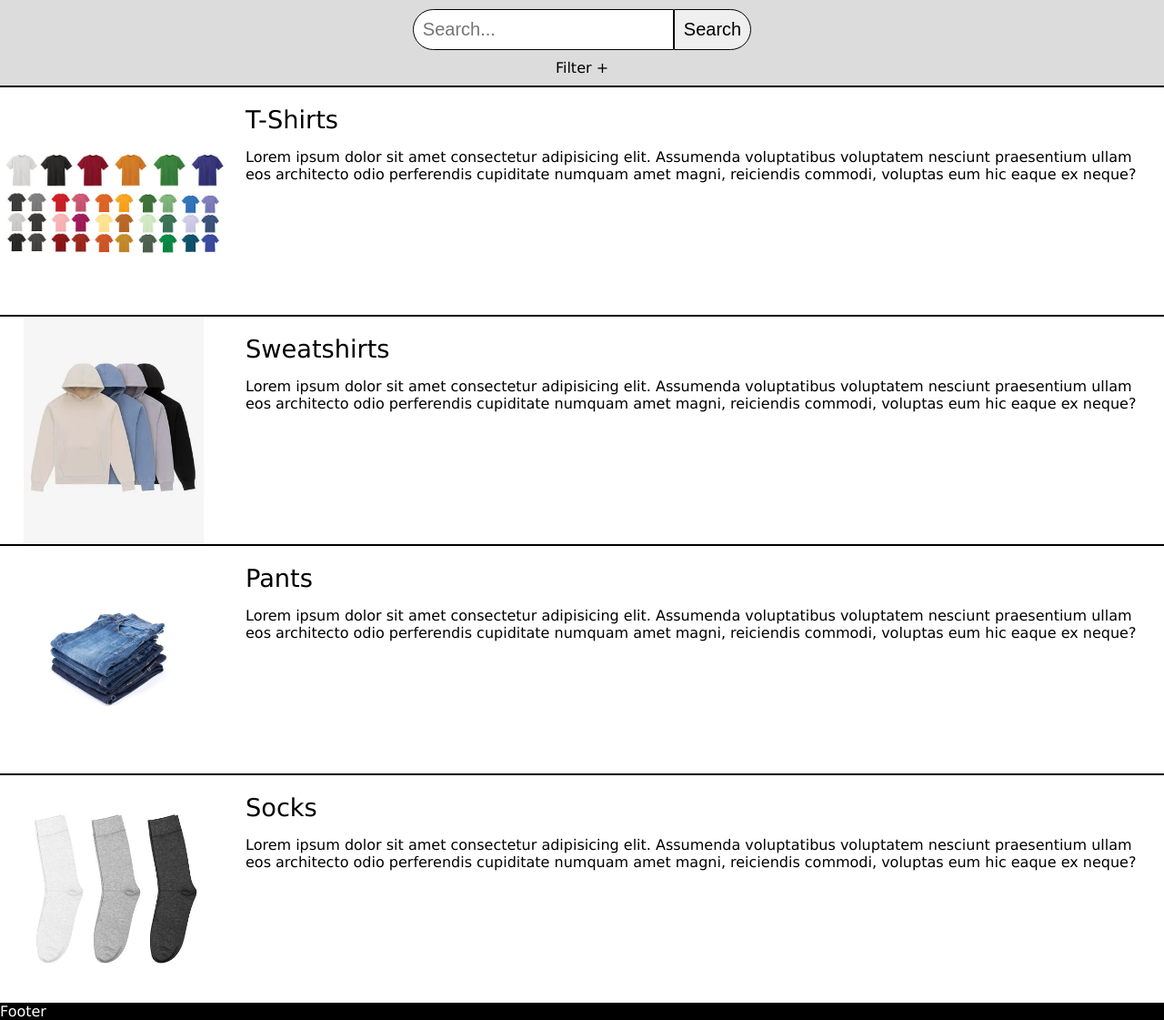
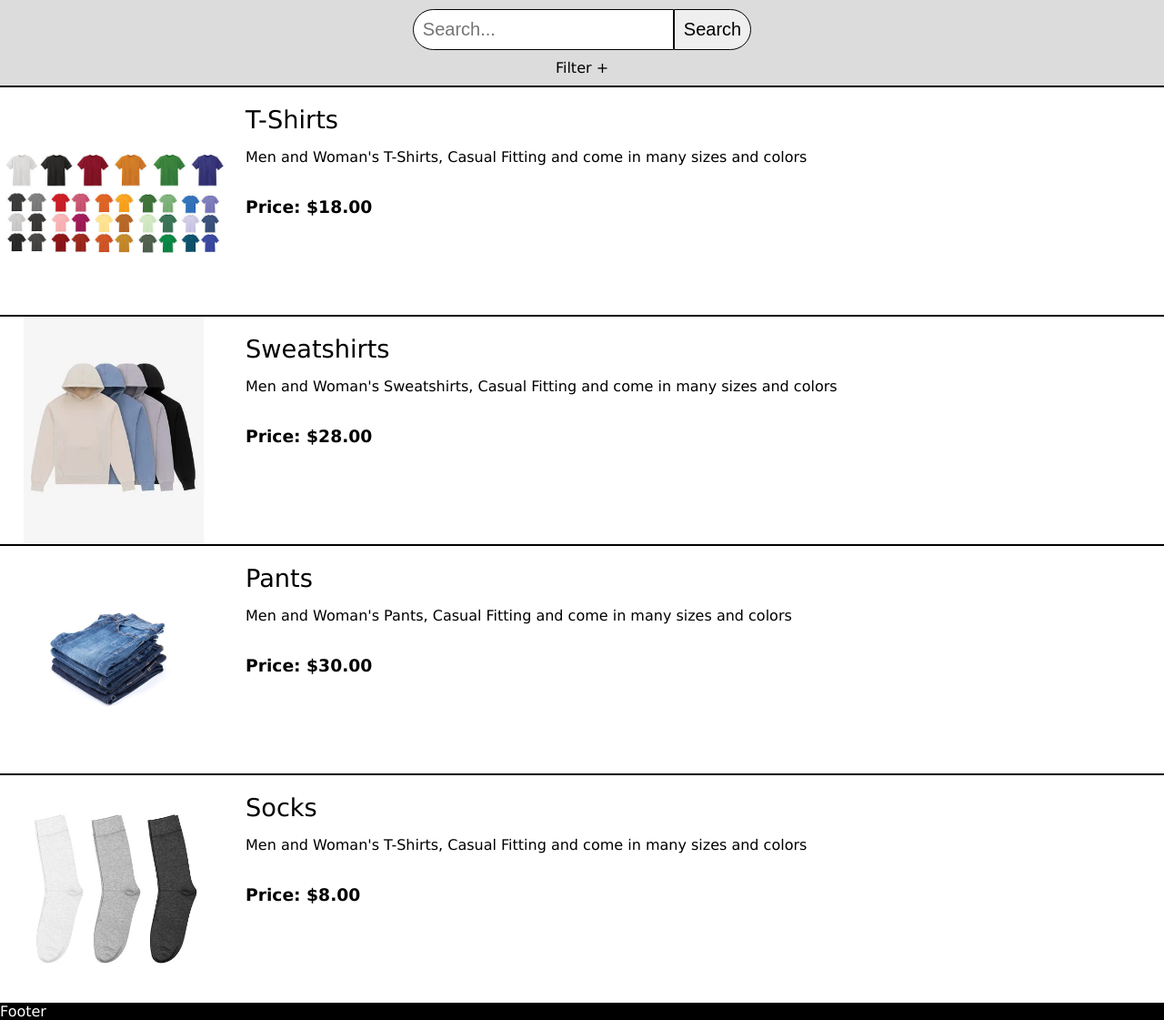
Before and after one commit to Voyex/Inventory-Management, a PHP site: page / in a window 1280 px wide. Shown: the part 71-1192 px from the top of the page at 91% size. Run offline with PHP 8.4, Linux system fonts and the light colour scheme.

Commit message:
added price and descriptions to main page

```diff
--- a/index.php
+++ b/index.php
@@ -15,7 +15,7 @@ include_once('template/header.php');
 ?>
 
 <form action="POST" class="search">
-  <input type="text" id="search-bar" class="search-bar" placeholder="Search..."/><input type="submit" class="search-button" value="Search">
+  <input type="text" id="search-bar" class="search-bar" placeholder="Search..." /><input type="submit" class="search-button" value="Search">
 </form>
 
 <div class="filter">
@@ -36,8 +36,9 @@ include_once('template/header.php');
         <a href="item.php" class="item-name">T-Shirts</a>
       </div>
       <p class="description">
-          Lorem ipsum dolor sit amet consectetur adipisicing elit. Assumenda voluptatibus voluptatem nesciunt praesentium ullam eos architecto odio perferendis cupiditate numquam amet magni, reiciendis commodi, voluptas eum hic eaque ex neque?
+        Men and Woman's T-Shirts, Casual Fitting and come in many sizes and colors
       </p>
+      <h3>Price: $18.00</h3>
       <!-- <button class="button-shirt">Buy Now!</button> -->
     </div>
   </div>
@@ -50,8 +51,9 @@ include_once('template/header.php');
         <a href="item.php" class="item-name">Sweatshirts</a>
       </div>
       <p class="description">
-          Lorem ipsum dolor sit amet consectetur adipisicing elit. Assumenda voluptatibus voluptatem nesciunt praesentium ullam eos architecto odio perferendis cupiditate numquam amet magni, reiciendis commodi, voluptas eum hic eaque ex neque?
+        Men and Woman's Sweatshirts, Casual Fitting and come in many sizes and colors
       </p>
+      <h3>Price: $28.00</h3>
       <!-- <button class="button-shirt">Buy Now!</button> -->
     </div>
   </div>
@@ -64,8 +66,9 @@ include_once('template/header.php');
         <a href="item.php" class="item-name">Pants</a>
       </div>
       <p class="description">
-          Lorem ipsum dolor sit amet consectetur adipisicing elit. Assumenda voluptatibus voluptatem nesciunt praesentium ullam eos architecto odio perferendis cupiditate numquam amet magni, reiciendis commodi, voluptas eum hic eaque ex neque?
+        Men and Woman's Pants, Casual Fitting and come in many sizes and colors
       </p>
+      <h3>Price: $30.00</h3>
       <!-- <button class="button-shirt">Buy Now!</button> -->
     </div>
   </div>
@@ -78,8 +81,9 @@ include_once('template/header.php');
         <a href="item.php" class="item-name">Socks</a>
       </div>
       <p class="description">
-          Lorem ipsum dolor sit amet consectetur adipisicing elit. Assumenda voluptatibus voluptatem nesciunt praesentium ullam eos architecto odio perferendis cupiditate numquam amet magni, reiciendis commodi, voluptas eum hic eaque ex neque?
+        Men and Woman's T-Shirts, Casual Fitting and come in many sizes and colors
       </p>
+      <h3>Price: $8.00</h3>
       <!-- <button class="button-shirt">Buy Now!</button> -->
     </div>
   </div>
```
Lines whose indentation alone changed are shown as unchanged.
